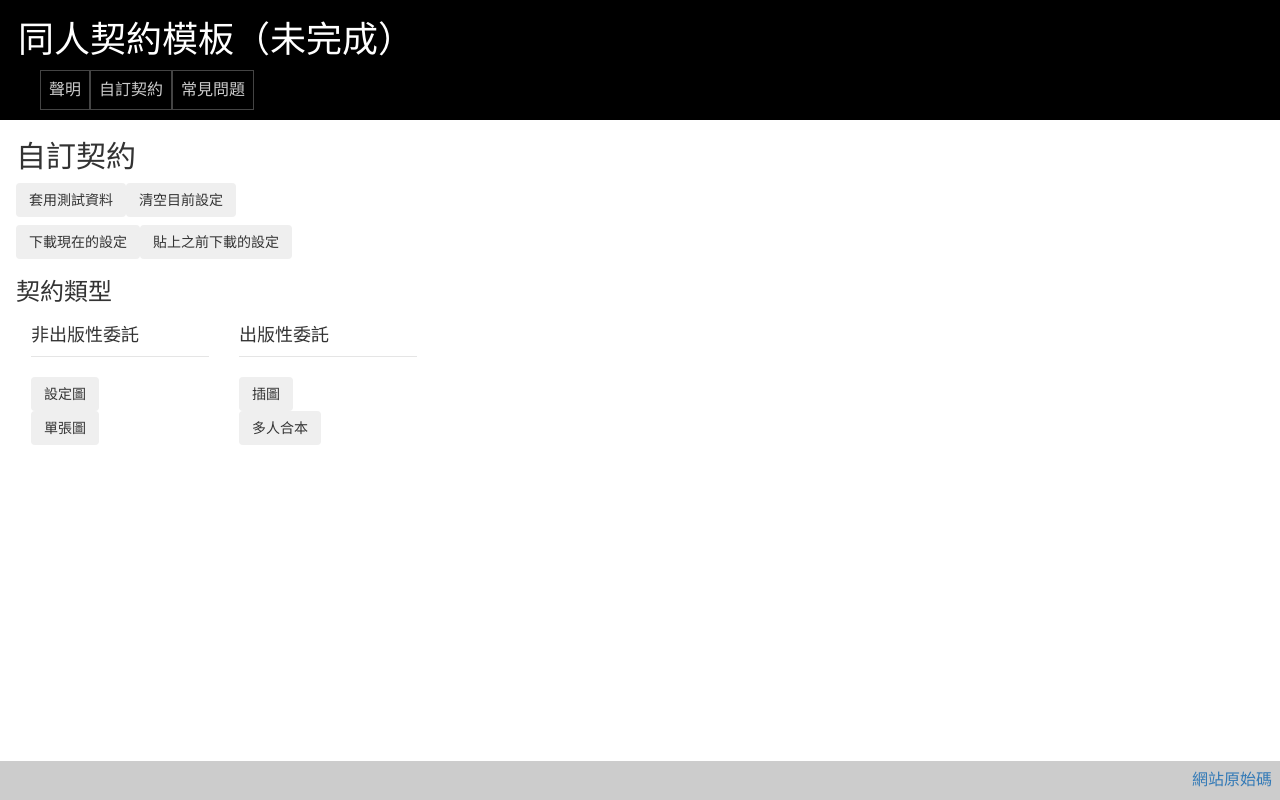
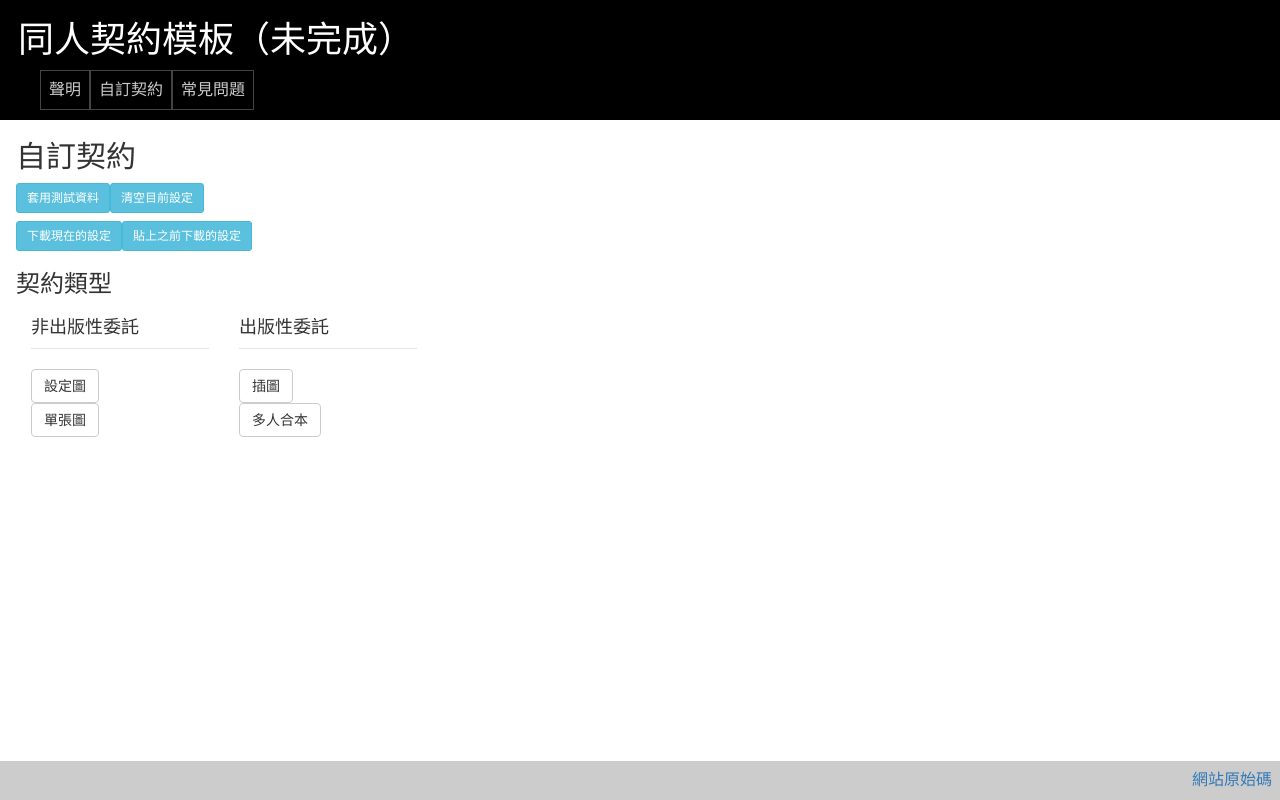
Before and after one commit to kong0107/doujin, an Angular app: page /main in a window 1280 px wide. Built offline with nearby package versions, Linux system fonts and the light colour scheme.

Commit message:
unite button styles

```diff
--- a/src/app/main/main.component.html
+++ b/src/app/main/main.component.html
@@ -18,18 +18,18 @@
 
     <section>
         <div>
-            <button class="btn" (click)="load(demoData)">套用測試資料</button>
-            <button class="btn" (click)="load(false)">清空目前設定</button>
+            <button class="btn btn-sm btn-info" (click)="load(demoData)">套用測試資料</button>
+            <button class="btn btn-sm btn-info" (click)="load(false)">清空目前設定</button>
         </div>
         <div style="margin-top: .5em">
-            <button class="btn" (click)="downloadSettings()">下載現在的設定</button>
-            <button class="btn" (click)="display.paste=true; display.category=false">貼上之前下載的設定</button>
+            <button class="btn btn-sm btn-info" (click)="downloadSettings()">下載現在的設定</button>
+            <button class="btn btn-sm btn-info" (click)="display.paste=true; display.category=false">貼上之前下載的設定</button>
             <fieldset *ngIf="display.paste">
                 <legend>請貼上之前下載的 settings.json 的內容（可以用「記事本」打開）</legend>
                 <textarea [(ngModel)]="userSettings"></textarea>
                 <div>
-                    <button class="btn" (click)="loadUserSettings()">讀取</button>
-                    <button class="btn" (click)="display.paste=false; display.category=true">取消</button>
+                    <button class="btn btn-primary" (click)="loadUserSettings()">讀取</button>
+                    <button class="btn btn-warning" (click)="display.paste=false; display.category=true">取消</button>
                 </div>
                 <div *ngIf="loadError">{{loadError}}</div>
             </fieldset>
@@ -299,7 +299,7 @@
                 </select>
             </section>
 
-            <button class="btn"
+            <button class="btn btn-warning"
                 (click)="display.delegationDetails=false; display.copyright=true"
             >填好了，前往「選擇著作財產權條款」</button>
         </ng-container>
@@ -349,10 +349,12 @@
                         <dt>繪師在前述目的下能利用之範圍</dt>
                         <dd>
                             <button class="btn"
+                                [class.btn-default]="settings.a_useLimit.value!='無限制'"
                                 [class.btn-success]="settings.a_useLimit.value=='無限制'"
                                 (click)="settings.set('a_useLimit', '無限制')"
                             >無限制</button>
                             <button class="btn"
+                                [class.btn-default]="settings.a_useLimit.value!='限制'"
                                 [class.btn-success]="settings.a_useLimit.value=='限制'"
                                 (click)="settings.set('a_useLimit', '限制')"
                             >有限制</button>
@@ -443,7 +445,7 @@
         </section>
 
         <footer style="margin-top: 1em">
-            <button *ngIf="settings.a_useRange.decided || settings.b_useRange.decided" class="btn"
+            <button *ngIf="settings.a_useRange.decided || settings.b_useRange.decided" class="btn btn-warning"
                 (click)="renderArticles(); display.contract = true;"
             >我已經選擇完畢，確認以上內容為正確。請直接讓我看契約範本吧！</button>
         </footer>
@@ -458,10 +460,10 @@
             <small>共{{getArticleCount()}}條</small>
         </h2>
         <div>
-            <button class="btn" onclick="window.print()">列印</button>
-            <button class="btn btn-succes" (click)="downloadText()">下載純文字</button>
-            <button class="btn btn-succes" (click)="downloadHTML()">下載網頁</button>
-            <button class="btn" (click)="downloadSettings()">下載設定檔</button>
+            <button class="btn btn-info" onclick="window.print()">列印</button>
+            <button class="btn btn-info" (click)="downloadText()">下載純文字</button>
+            <button class="btn btn-info" (click)="downloadHTML()">下載網頁</button>
+            <button class="btn btn-info" (click)="downloadSettings()">下載設定檔</button>
             <p class="text-muted">如果瀏覽器支援，也許可以「印成 PDF 檔」。</p>
         </div>
         <button class="btn btn-warning" (click)="renderArticles();">重整條文</button>
@@ -544,10 +546,10 @@
     </section>
 
     <footer>
-        <button class="btn" onclick="window.print()">列印</button>
-        <button class="btn btn-succes" (click)="downloadText()">下載純文字</button>
-        <button class="btn btn-succes" (click)="downloadHTML()">下載網頁</button>
-        <button class="btn" (click)="downloadSettings()">下載設定檔</button>
+        <button class="btn btn-info" onclick="window.print()">列印</button>
+        <button class="btn btn-info" (click)="downloadText()">下載純文字</button>
+        <button class="btn btn-info" (click)="downloadHTML()">下載網頁</button>
+        <button class="btn btn-info" (click)="downloadSettings()">下載設定檔</button>
         <p class="text-muted">如果瀏覽器支援，也許可以「印成 PDF 檔」。</p>
     </footer>
 </section>
--- a/src/app/select/select.component.html
+++ b/src/app/select/select.component.html
@@ -1,6 +1,7 @@
 <ng-container *ngFor="let option of options">
     <div class="option" *ngIf="!settings[attribute].decided || settings[attribute].value==option.value">
         <button class="btn"
+            [class.btn-default]="settings[attribute].value!=option.value"
             [class.btn-success]="settings[attribute].value==option.value"
             (click)="settings.set(attribute, option.value)"
         >{{option.text || option.value}}</button>
```
